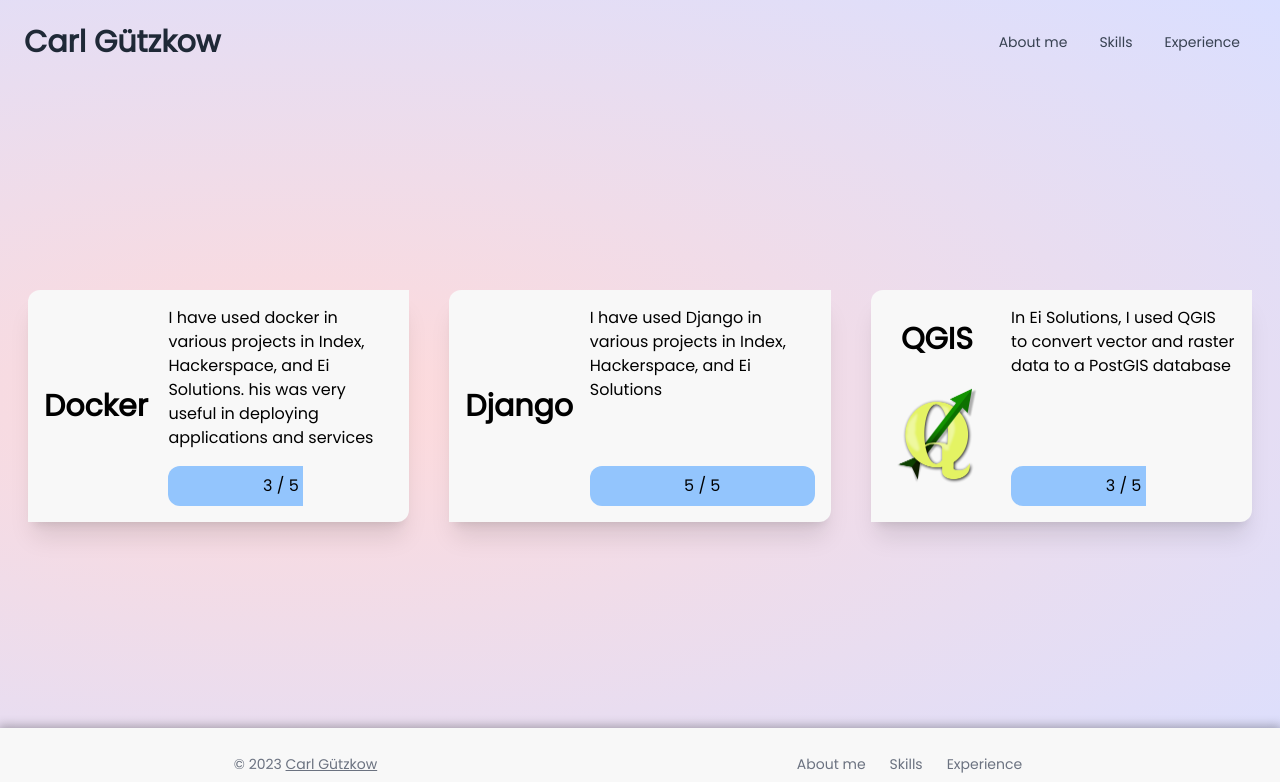
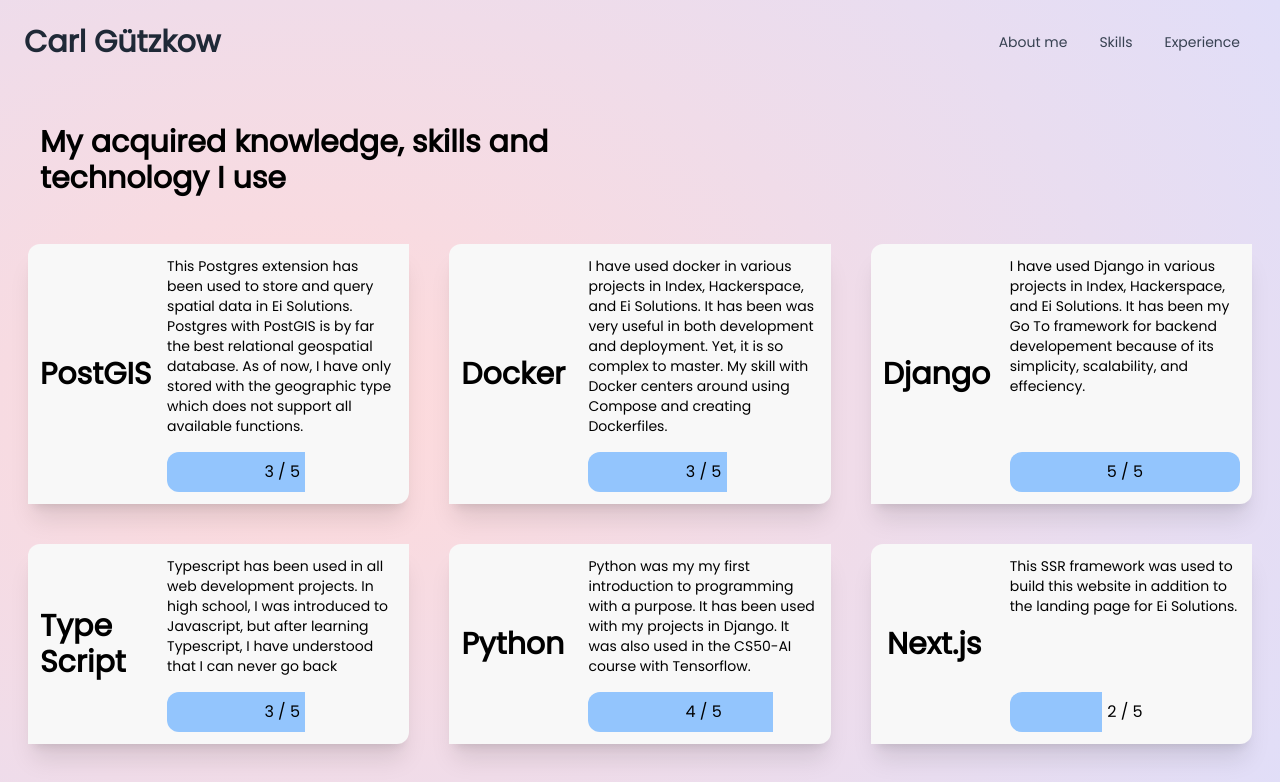
Before and after one commit to CJGutz/eportfolio, a Next.js app: page /skills in a window 1280 px wide. Shown: the top 782 px of the page. Built offline with nearby package versions, Linux system fonts and the light colour scheme.

Commit message:
used map instead of list, added more skills and added title

```diff
--- a/components/Hero/HeroBanner.tsx
+++ b/components/Hero/HeroBanner.tsx
@@ -46,7 +46,7 @@
   ];
 
   return (
-    <div className="">
+    <div>
       <div className="absolute top-0 overflow-visible">
         <BackgroundMovingText />
       </div>
--- a/components/SkillLayout/SkillCard.tsx
+++ b/components/SkillLayout/SkillCard.tsx
@@ -1,14 +1,17 @@
 import { SkillType } from 'data/skills';
 import Image from 'next/image';
 
-const SkillCard = ({ skill }: { skill: SkillType }) => {
+const SkillCard = ({ id, skill }: { id: string; skill: SkillType }) => {
   const skillPercent = (skill.level!! / 5) * 100;
 
   return (
-    <div className="flex flex-col gap-5 justify-center bg-off-white p-4 shadow-xl rounded-tl-xl rounded-br-xl">
+    <div
+      id={id}
+      className="flex flex-col gap-5 justify-center bg-off-white p-3 shadow-xl rounded-tl-xl rounded-br-xl"
+    >
       <div className="grid grid-cols-1 h-full md:grid-cols-3 gap-6 items-center">
         <div className="flex flex-wrap justify-center flex-row md:flex-col gap-6">
-          <h3 className="text-3xl font-bold whitespace-nowrap">{skill.name}</h3>
+          <h3 className="text-3xl font-bold break-keep">{skill.name}</h3>
           {skill.icon && (
             <Image
               src={skill.icon}
@@ -19,7 +22,7 @@
           )}
         </div>
         <div className="md:col-span-2 flex flex-col h-full">
-          <p className="mb-4 grow">{skill.description}</p>
+          <p className="mb-4 text-sm grow">{skill.description}</p>
           {skill.level && (
             <div className=" w-full z-10 justify-center relative text-center p-2">
               <div
--- a/components/SkillLayout/SkillList.tsx
+++ b/components/SkillLayout/SkillList.tsx
@@ -2,11 +2,19 @@
 import SkillCard from 'components/SkillLayout/SkillCard';
 
 const SkillList = () => {
+  let skillList = Array.from(Skills.entries());
+  skillList.sort((a, b) => b[1].description.length - a[1].description.length);
+
   return (
-    <div className="w-full">
+    <div className="w-full my-10">
+      <div className="m-10">
+        <h2 className="text-3xl font-bold lg:w-1/2">
+          My acquired knowledge, skills and technology I use
+        </h2>
+      </div>
       <div className="grid grid-cols-1 lg:grid-cols-2 xl:grid-cols-3 gap-10 p-2 m-5 items-stretch">
-        {Skills.map((skill) => (
-          <SkillCard key={skill.name} skill={skill} />
+        {skillList.map((skill) => (
+          <SkillCard key={skill[1].name} skill={skill[1]} id={skill[0]} />
         ))}
       </div>
     </div>
--- a/data/skills.ts
+++ b/data/skills.ts
@@ -7,19 +7,54 @@
   level?: 1 | 2 | 3 | 4 | 5; // 1-5
 };
 
-export const Skills: SkillType[] = [
+export const Skills: Map<string, SkillType> = new Map([
+  [
+    'docker',
     {
       name: 'Docker',
       description:
-      'I have used docker in various projects in Index, Hackerspace, and Ei Solutions. his was very useful in deploying applications and services',
+        'I have used docker in various projects in Index, Hackerspace, and Ei Solutions. It has been was very useful in both development and deployment. Yet, it is so complex to master. My skill with Docker centers around using Compose and creating Dockerfiles.',
       level: 3,
     },
+  ],
+  [
+    'java',
+    {
+      name: 'Java',
+      description:
+        'Java was used extencively as the main language in the university.',
+      level: 5,
+    },
+  ],
+  [
+    'nextjs',
+    {
+      name: 'Next.js',
+      description:
+        'This SSR framework was used to build this website in addition to the landing page for Ei Solutions.',
+      level: 2,
+    },
+  ],
+  [
+    'typescript',
+    {
+      name: 'Type Script',
+      description:
+        'Typescript has been used in all web development projects. In high school, I was introduced to Javascript, but after learning Typescript, I have understood that I can never go back',
+      level: 3,
+    },
+  ],
+  [
+    'django',
     {
       name: 'Django',
       description:
-      'I have used Django in various projects in Index, Hackerspace, and Ei Solutions',
+        'I have used Django in various projects in Index, Hackerspace, and Ei Solutions. It has been my Go To framework for backend developement because of its simplicity, scalability, and effeciency.',
       level: 5,
     },
+  ],
+  [
+    'qgis',
     {
       name: 'QGIS',
       description:
@@ -27,4 +62,23 @@
       level: 3,
       icon: qgis,
     },
-];
+  ],
+  [
+    'postgis',
+    {
+      name: 'PostGIS',
+      description:
+        'This Postgres extension has been used to store and query spatial data in Ei Solutions. Postgres with PostGIS is by far the best relational geospatial database. As of now, I have only stored with the geographic type which does not support all available functions.',
+      level: 3,
+    },
+  ],
+  [
+    'python',
+    {
+      name: 'Python',
+      description:
+        'Python was my my first introduction to programming with a purpose. It has been used with my projects in Django. It was also used in the CS50-AI course with Tensorflow.',
+      level: 4,
+    },
+  ],
+]);
```
Lines whose indentation alone changed are shown as unchanged.
